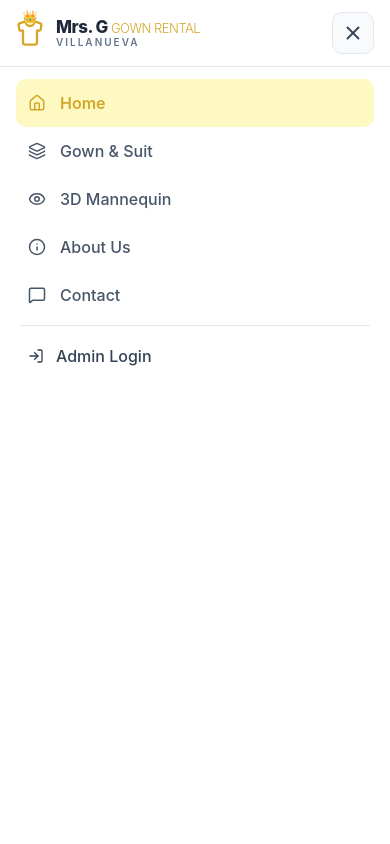
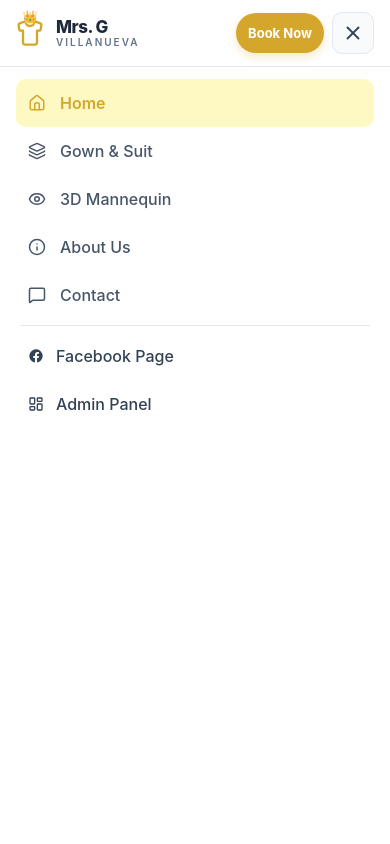
Before and after one commit to rjnovicio143-pixel/Capstone_gown_rent, a React (Vite) app in the folder gown-rental-system/: page / in a window 390 px wide. Both pictures are taken after a click on the button 353 px from the left and 33 px from the top of the page. Shown: the top 844 px of the page. Built offline with nearby package versions, Linux system fonts and the light colour scheme.

Commit message:
Gi-update nako ang code

```diff
--- a/gown-rental-system/src/components/PublicNavbar.jsx
+++ b/gown-rental-system/src/components/PublicNavbar.jsx
@@ -3,10 +3,20 @@ import { NavLink, useNavigate, useLocation } from 'react-router-dom';
 import {
   Shirt, Info, Home, Layers, Eye, MessageSquare,
   User, LogOut, ShieldCheck, LogIn, LayoutDashboard,
-  Menu, X, ChevronDown,
+  Menu, X, ChevronDown, CalendarCheck,
 } from 'lucide-react';
 import { supabase } from '../supabaseClient';
 import '../styles-public/PublicNavbar.css';
+
+// Inline SVG (wala na ang brand icons sa bag-ong lucide-react versions)
+const FacebookIcon = ({ size = 16 }) => (
+  <svg width={size} height={size} viewBox="0 0 24 24" fill="currentColor" aria-hidden="true">
+    <path d="M22 12a10 10 0 1 0-11.56 9.88v-6.99H7.9V12h2.54V9.8c0-2.5 1.49-3.89 3.78-3.89 1.09 0 2.24.2 2.24.2v2.46h-1.26c-1.24 0-1.63.77-1.63 1.56V12h2.78l-.44 2.89h-2.34v6.99A10 10 0 0 0 22 12z" />
+  </svg>
+);
+
+// I-ilis ni sa tinuod nga Facebook page link sa shop
+const FACEBOOK_URL = 'https://www.facebook.com/Mrs.GGownRental';
 
 const NAV_LINKS = [
   { to: '/', label: 'Home', icon: Home },
@@ -140,10 +150,10 @@ const PublicNavbar = () => {
 
   const initial = (adminName || 'A').trim().charAt(0).toUpperCase();
 
-  // Sulod sa account section (gigamit sa desktop dropdown ug mobile menu)
-  const renderAccountItems = () =>
-    isAdmin ? (
+  // Sulod sa dropdown (gigamit sa desktop dropdown ug mobile menu)
+  const renderAccountItems = () => (
     <>
+      {isAdmin && (
         <div className="pn-account-card">
           <span className="pn-avatar">{initial}</span>
           <div className="pn-account-info">
@@ -152,21 +162,38 @@ const PublicNavbar = () => {
             <span className="pn-admin-badge"><ShieldCheck size={12} /> Admin</span>
           </div>
         </div>
-        <button className="pn-menu-item" onClick={() => navigate('/admin/dashboard')}>
+      )}
+
+      <a
+        className="pn-menu-item"
+        href={FACEBOOK_URL}
+        target="_blank"
+        rel="noopener noreferrer"
+        role="menuitem"
+      >
+        <FacebookIcon size={16} />
+        <span>Facebook Page</span>
+      </a>
+
+      <button
+        className="pn-menu-item"
+        role="menuitem"
+        onClick={() => navigate(isAdmin ? '/admin/dashboard' : '/login')}
+      >
         <LayoutDashboard size={16} />
-          <span>Admin Dashboard</span>
+        <span>Admin Panel</span>
       </button>
+
+      {isAdmin && (
+        <>
           <div className="pn-divider" />
-        <button className="pn-menu-item danger" onClick={handleLogoutAction}>
+          <button className="pn-menu-item danger" role="menuitem" onClick={handleLogoutAction}>
             <LogOut size={16} />
             <span>Logout</span>
           </button>
         </>
-    ) : (
-      <button className="pn-menu-item" onClick={() => navigate('/login')}>
-        <LogIn size={16} />
-        <span>Admin Login</span>
-      </button>
+      )}
+    </>
   );
 
   return (
@@ -198,7 +225,13 @@ const PublicNavbar = () => {
       </ul>
 
       <div className="nav-actions">
-        {/* Desktop account dropdown (walay Login button) */}
+        {/* BOOK NOW -> Gown & Suit page */}
+        <button className="book-now-btn" onClick={() => navigate('/gown-suit')}>
+          <CalendarCheck size={16} />
+          <span>Book Now</span>
+        </button>
+
+        {/* Account dropdown (walay Login button) */}
         <div className="pn-account-wrapper" ref={accountRef}>
           <button
             className={`pn-account-trigger ${showAccountMenu ? 'open' : ''} ${isAdmin ? 'is-admin' : ''}`}
--- a/gown-rental-system/src/styles-public/PublicNavbar.css
+++ b/gown-rental-system/src/styles-public/PublicNavbar.css
@@ -105,6 +105,39 @@
   display: flex;
   align-items: center;
   gap: 8px;
+}
+
+/* ---------- Book Now ---------- */
+.book-now-btn {
+  display: flex;
+  align-items: center;
+  gap: 8px;
+  height: 40px;
+  padding: 0 18px;
+  background: var(--accent-gold, #d4a72c);
+  color: #ffffff;
+  border: none;
+  border-radius: 999px;
+  font-family: inherit;
+  font-size: 14px;
+  font-weight: 700;
+  white-space: nowrap;
+  cursor: pointer;
+  box-shadow: 0 4px 10px rgba(212, 167, 44, 0.25);
+  transition: background 0.2s, transform 0.2s, box-shadow 0.2s;
+}
+
+.book-now-btn:hover {
+  background: #b8860b;
+  transform: translateY(-1px);
+  box-shadow: 0 6px 14px rgba(212, 167, 44, 0.35);
+}
+
+.book-now-btn:active { transform: translateY(0); }
+
+.book-now-btn:focus-visible {
+  outline: 2px solid #1e293b;
+  outline-offset: 2px;
 }
 
 /* ---------- Account dropdown (desktop) ---------- */
@@ -234,6 +267,7 @@
   font-size: 14px;
   font-weight: 500;
   text-align: left;
+  text-decoration: none;
   cursor: pointer;
   transition: background 0.15s, color 0.15s;
 }
@@ -342,8 +376,13 @@
 
   .logo-text { font-size: 17px; }
   .logo-accent { font-size: 13px; }
+
+  /* Book Now nagpabilin sa navbar, mas gamay lang */
+  .book-now-btn { height: 40px; padding: 0 14px; font-size: 13px; }
 }
 
-@media (max-width: 360px) {
+@media (max-width: 400px) {
   .logo-accent { display: none; }
+  .book-now-btn { padding: 0 12px; }
+  .book-now-btn svg { display: none; }
 }
```
Also changed, not shown: gown-rental-system/src/components/Header.jsx (line endings or trailing spaces). Lines whose indentation alone changed are shown as unchanged.
